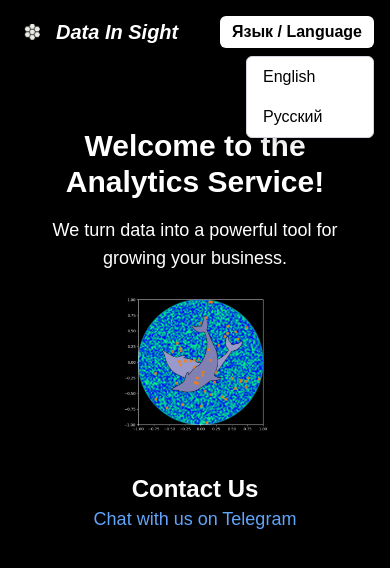
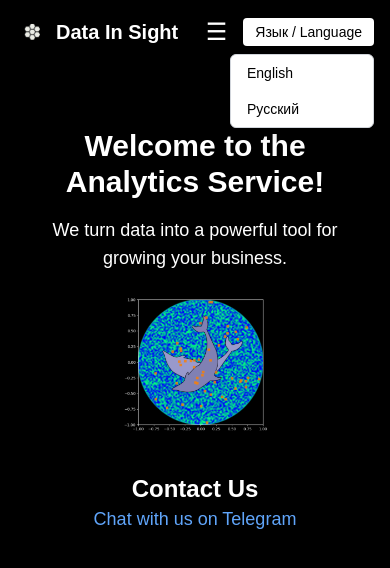
Before and after one commit to KseniiaBogatenkova/analytics-services, a React (Create React App) app: page / in a window 390 px wide. Both pictures are taken after a click on the button "Язык / Language". Shown: the top 568 px of the page. Built offline with nearby package versions, Linux system fonts and the light colour scheme.

Commit message:
Updated project with latest changes

```diff
--- a/src/components/Navbar.js
+++ b/src/components/Navbar.js
@@ -5,24 +5,39 @@ import logo from "../assets/logo.png";
 
 const Navbar = () => {
   const { t, i18n } = useTranslation();
+
+  // Управляет открытием выпадающего списка языков
   const [dropdownOpen, setDropdownOpen] = useState(false);
+
+  // Управляет показом бургер-меню (на мобильных)
+  const [menuOpen, setMenuOpen] = useState(false);
 
   const changeLanguage = (lng) => {
     i18n.changeLanguage(lng);
-    setDropdownOpen(false); // Закрываем меню после выбора языка
+    setDropdownOpen(false); // Закрыть список языков при выборе
   };
 
   return (
-    <nav className="bg-black text-white p-4 flex justify-between items-center">
-      {/* Логотип */}
+    <nav className="bg-black text-white p-4 flex justify-between items-center relative">
+      {/* Левая часть: логотип и название */}
       <div className="flex items-center space-x-2">
         <img src={logo} alt="Logo" className="w-8 h-8 sm:w-10 sm:h-10" />
-        <span className="text-xl sm:text-2xl font-semibold italic whitespace-nowrap">
+        <span className="text-xl sm:text-2xl font-semibold whitespace-nowrap">
           Data In Sight
         </span>
       </div>
 
-      {/* Меню */}
+      {/* Правая часть: кнопка бургера, меню, кнопка языка */}
+      <div className="flex items-center space-x-4">
+        {/* Бургер-кнопка для маленьких экранов */}
+        <button
+          className="text-2xl sm:hidden"
+          onClick={() => setMenuOpen(!menuOpen)}
+        >
+          ☰
+        </button>
+
+        {/* Основное меню (Desktop) */}
         <ul className="hidden sm:flex space-x-6 text-lg">
           <li><Link to="/" className="hover:underline">{t("home")}</Link></li>
           <li><Link to="/product" className="hover:underline">{t("product")}</Link></li>
@@ -31,33 +46,83 @@ const Navbar = () => {
           <li><Link to="/about" className="hover:underline">{t("about")}</Link></li>
         </ul>
 
-      {/* Кнопка выбора языка */}
+        {/* Кнопка выбора языка (видна всегда) */}
         <div className="relative">
           <button
             onClick={() => setDropdownOpen(!dropdownOpen)}
-          className="bg-white text-black px-3 py-1 rounded-md font-semibold"
+            className="bg-white text-black px-3 py-1 rounded font-medium text-sm"
           >
             Язык / Language
           </button>
-
-        {/* Выпадающее меню */}
           {dropdownOpen && (
-          <div className="absolute right-0 mt-2 w-32 bg-white text-black border border-gray-300 rounded-md shadow-lg">
+            <div className="absolute right-0 mt-2 w-36 bg-white text-black border border-gray-300 rounded-md shadow-lg z-50">
               <button
                 onClick={() => changeLanguage("en")}
-              className="block w-full text-left px-4 py-2 hover:bg-gray-200"
+                className="block w-full text-left px-4 py-2 hover:bg-gray-200 text-sm"
               >
                 English
               </button>
               <button
                 onClick={() => changeLanguage("ru")}
-              className="block w-full text-left px-4 py-2 hover:bg-gray-200"
+                className="block w-full text-left px-4 py-2 hover:bg-gray-200 text-sm"
               >
                 Русский
               </button>
             </div>
           )}
         </div>
+      </div>
+
+      {/* Мобильное меню (открывается при нажатии бургер-кнопки) */}
+      {menuOpen && (
+        <ul className="absolute top-16 left-0 w-full bg-black text-lg p-4 flex flex-col space-y-4 sm:hidden">
+          <li>
+            <Link
+              to="/"
+              className="hover:underline"
+              onClick={() => setMenuOpen(false)}
+            >
+              {t("home")}
+            </Link>
+          </li>
+          <li>
+            <Link
+              to="/product"
+              className="hover:underline"
+              onClick={() => setMenuOpen(false)}
+            >
+              {t("product")}
+            </Link>
+          </li>
+          <li>
+            <Link
+              to="/solutions"
+              className="hover:underline"
+              onClick={() => setMenuOpen(false)}
+            >
+              {t("solutions")}
+            </Link>
+          </li>
+          <li>
+            <Link
+              to="/resources"
+              className="hover:underline"
+              onClick={() => setMenuOpen(false)}
+            >
+              {t("resources")}
+            </Link>
+          </li>
+          <li>
+            <Link
+              to="/about"
+              className="hover:underline"
+              onClick={() => setMenuOpen(false)}
+            >
+              {t("about")}
+            </Link>
+          </li>
+        </ul>
+      )}
     </nav>
   );
 };
```
Lines whose indentation alone changed are shown as unchanged.
